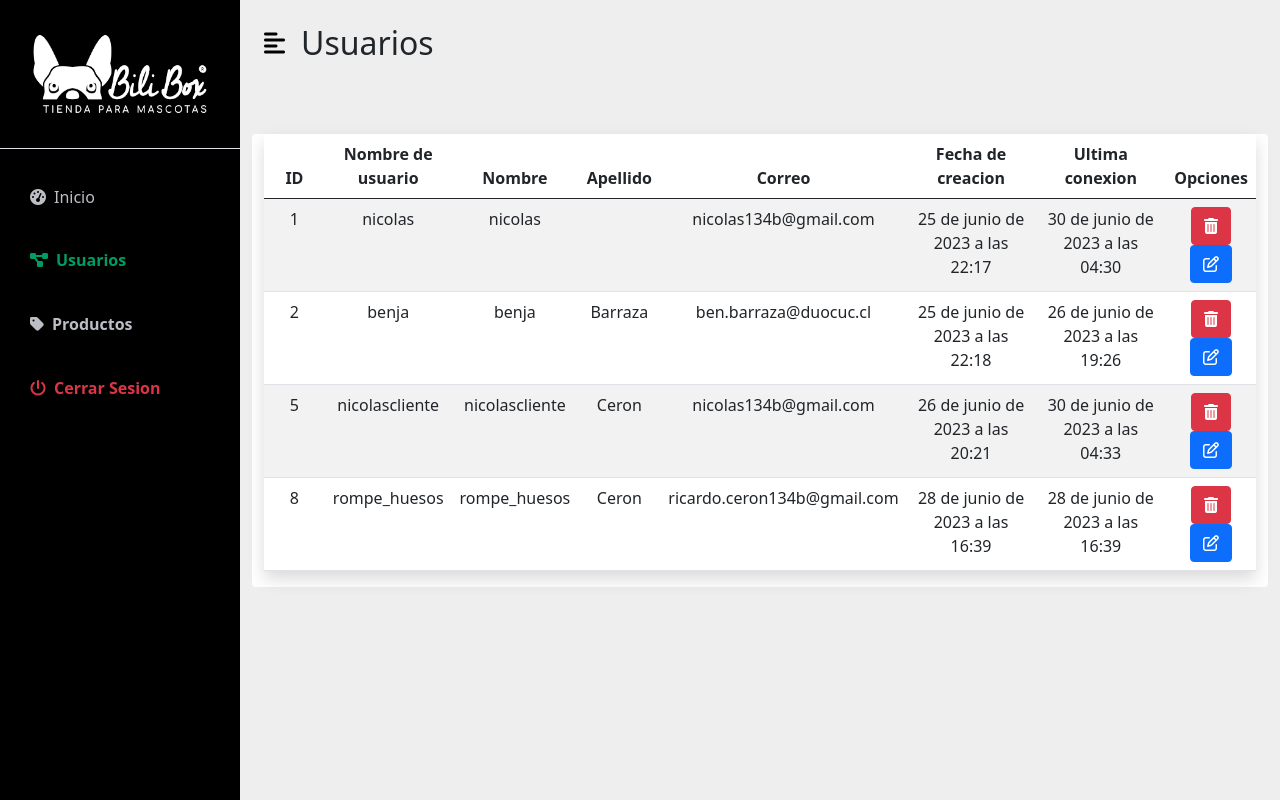
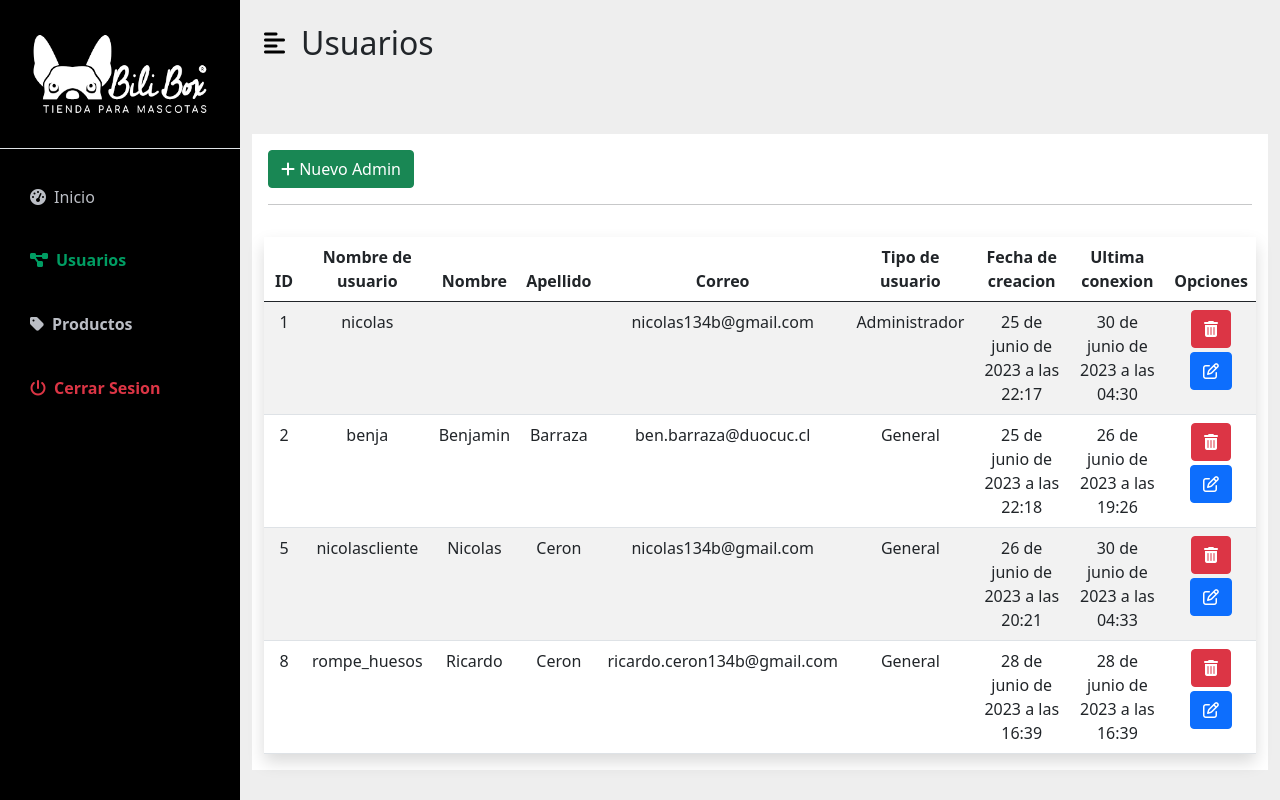
Before and after one commit to NicolasCeronM/ET-Django, a Django app: page /dash_admin/usuarios/ in a window 1280 px wide. Run offline with Django 4.2, Linux system fonts and the light colour scheme; a user stored in the database is signed in; data comes from the database, SQL or seed files in the repository; both versions use the stored data as it was after the commit; some libraries are stand-ins or nearby versions.

Commit message:
modified:   App/__pycache__/views.cpython-310.pyc 	modified:   App/templates/registration/registrar.html 	modified:   App/views.py 	modified:   AppDashboard/templates/Dashboards/compras.html 	new file:   AppDashboardAdmin/__pycache__/forms.cpython-310.pyc 	modified:   AppDashboardAdmin/__pycache__/urls.cpython-310.pyc 	modified:   AppDashboardAdmin/__pycache__/views.cpython-310.pyc 	modified:   AppDashboardAdmin/templates/dash_admin/inicio.html 	new file:   AppDashboardAdmin/templates/dash_admin/usuario_agregar.html 	modified:   AppDashboardAdmin/templates/dash_admin/usuarios.html 	modified:   AppDashboardAdmin/urls.py 	modified:   AppDashboardAdmin/views.py 	modified:   db.sqlite3

```diff
--- a/App/views.py
+++ b/App/views.py
@@ -42,7 +42,9 @@ def registrar(request):
     }
 
     if request.method == 'POST':
+
         formulario = CustomUserForm(request.POST)
+
         if formulario.is_valid():
             formulario.save()
             #Autenticar usuario
--- a/AppDashboard/templates/Dashboards/compras.html
+++ b/AppDashboard/templates/Dashboards/compras.html
@@ -39,8 +39,6 @@
                             <li>{{detalle}} </li>
                         </ul>
 
-
-
                     {% endif %}
 
                 {% endfor %}
--- /dev/null
+++ b/AppDashboardAdmin/templates/dash_admin/usuario_agregar.html
@@ -0,0 +1,72 @@
+<!-- Modal -->
+<div class="modal fade" id="usuario_agregar" tabindex="-1" aria-labelledby="exampleModalLabel" aria-hidden="true">
+    <div class="modal-dialog modal-xl">
+        <div class="modal-content">
+            <div class="modal-header">
+                <h1 class="modal-title fs-5" id="exampleModalLabel">Nuevo super usuario</h1>
+                <button type="button" class="btn-close" data-bs-dismiss="modal" aria-label="Close"></button>
+            </div>
+
+            <!--BODY-->
+            <div class="modal-body">
+
+                <form action="" method="POST">
+                    {% csrf_token %}
+
+                    <div class="row">
+                        <div class="col mx-auto p-3">
+
+                            <div class="mb-3">
+                                <label for="exampleInputPassword1" class="form-label">Nombre</label>
+                                <input type="text" class="form-control" id="exampleInputPassword1" name="nombre">
+                            </div>
+
+                            <div class="mb-3">
+                                <label for="exampleInputPassword1" class="form-label">Apellido</label>
+                                <input type="text" class="form-control" id="exampleInputPassword1" name="apellido">
+                            </div>
+
+
+                            <div class="mb-3">
+                                <label for="exampleInputEmail1" class="form-label">Email address</label>
+                                <input type="email" class="form-control" id="exampleInputEmail1"
+                                    aria-describedby="emailHelp" name="correo">
+                                <div id="emailHelp" class="form-text">We'll never share your email with anyone else.
+                                </div>
+                            </div>
+
+                            <div class="mb-3">
+                                <label for="exampleInputPassword1" class="form-label">Nombre de usuario</label>
+                                <input type="text" class="form-control" id="exampleInputPassword1" name="username">
+                            </div>
+
+                            <div class="mb-3">
+                                <label for="exampleInputPassword1" class="form-label">Password</label>
+                                <input type="password" class="form-control" id="exampleInputPassword1" name="pass1">
+                            </div>
+
+                            <div class="mb-3">
+                                <label for="exampleInputPassword1" class="form-label">Password</label>
+                                <input type="password" class="form-control" id="exampleInputPassword1" name="pass2">
+                            </div>
+
+
+                        </div>
+
+                    </div>
+
+                    <!--FOOTER-->
+                    <div class="modal-footer">
+                        <button type="button" class="btn btn-danger" data-bs-dismiss="modal">Cerrar</button>
+                        <button type="submit" class="btn btn-primary">Registrar</button>
+                    </div>
+
+                </form>
+
+
+
+            </div>
+
+        </div>
+    </div>
+</div>
--- a/AppDashboardAdmin/templates/dash_admin/usuarios.html
+++ b/AppDashboardAdmin/templates/dash_admin/usuarios.html
@@ -23,9 +23,23 @@
 
     <div class="container-fluid px-4 mt-5">
 
-        <div class="row">
+        <div class="row" style="background-color: white;">
 
-            <div class="col table-responsive-sm rounded " style="background-color: white;">
+            <!--* ENCABEZADO (BOTONES) *-->
+
+            <div class="p-3">
+                <button class="btn btn-success" data-bs-toggle="modal" data-bs-target="#usuario_agregar">
+                    <i class="fa-solid fa-plus"></i>
+                    Nuevo Admin
+                </button>
+                <hr>
+            </div>
+
+            <!--Modal-->
+            {% include 'dash_admin/usuario_agregar.html' %}
+
+
+            <div class="col table-responsive-sm rounded">
 
                 <table class="table table-striped text-center shadow">
                     <thead>
@@ -35,6 +49,7 @@
                             <th class="col-1">Nombre</th>
                             <th class="col-1">Apellido</th>
                             <th class="col-2">Correo</th>
+                            <th class="col-2">Tipo de usuario</th>
                             <th class="col-2">Fecha de creacion</th>
                             <th class="col-2">Ultima conexion</th>
                             <th class="col-1">Opciones</th>
@@ -48,13 +63,20 @@
                         <tr>
                             <td>{{i.id}}</td>
                             <td>{{i.username}}</td>
-                            <td>{{i}}</td>
+                            <td>{{i.first_name}}</td>
                             <td>{{i.last_name}}</td>
                             <td>{{i.email}}</td>
+                            <td>
+                                {% if i.is_staff %}
+                                Administrador
+                                {% else %}
+                                General
+                                {% endif %}
+                            </td>
                             <td>{{i.date_joined}}</td>
                             <td>{{i.last_login}}</td>
                             <td>
-                                <a href="#" onclick="eliminarUser({{i.id}})"> <button class="btn btn-danger"><i
+                                <a href="#" onclick="eliminarUser({{i.id}})"> <button class="btn btn-danger mb-1"><i
                                             class="fa-solid fa-trash-can"></i></button></a>
 
                                 <a href="#"> <button class="btn btn-primary"><i
@@ -79,6 +101,7 @@
     </div>
 
 </div>
+
 
 
 {% block js %}
@@ -111,6 +134,28 @@
 
 {% endblock js %}
 
+{% if messages %}
+    {% for m in messages %}
+        {% if m.tags == 'success'  %}
+            <script>
+                Swal.fire({
+                    'title':'Hecho',
+                    'text': '{{m}} {{m.tags}}',
+                    'icon': '{{m.tags}}'
+                })
+            </script>
+            {% else %}
+            <script>
+                Swal.fire({
+                    'title':'Error',
+                    'text': '{{m}}',
+                    'icon': '{{m.tags}}'
+                })
+            </script>
+        {% endif %}
+    {% endfor %}
+{% endif %}
+
 <!--Importar jquery-->
 <script src="https://code.jquery.com/jquery-3.6.4.min.js"></script>
 <!--CDN DE DATATABLE-->
--- a/AppDashboardAdmin/urls.py
+++ b/AppDashboardAdmin/urls.py
@@ -6,10 +6,11 @@ from django.conf import settings
 app_name = "admin_page"
 
 urlpatterns = [
-
+    #Paginas principales
     path('', views.inicio, name='inicio'),
     path('usuarios/',views.usuarios,name='usuarios'),
     path('productos/',views.productos, name='productos'),
+    #Acciones
     path('editar/<id>/',views.user_edit, name='editar'),
     path('modificar/<id>/',views.modificar_producto, name='modificar'),
     path('eliminar/<id>/',views.eliminar, name='eliminar'),
--- a/AppDashboardAdmin/views.py
+++ b/AppDashboardAdmin/views.py
@@ -1,9 +1,10 @@
 from django.shortcuts import render, get_object_or_404, redirect
 from App.models import Articulo
+from App.forms import CustomUserForm
 from AppPedidos.models import Pedido, DetallePedido
 from django.contrib.auth.decorators import login_required
 from django.contrib.auth import logout
-from django.contrib.auth.models import User
+from django.contrib.auth.models import User, UserManager
 from django.contrib import messages
 from django.core.paginator import Paginator
 from django.http import Http404
@@ -13,33 +14,79 @@ from django.http import Http404
 @login_required
 def inicio(request):
 
-    #!AGREGAR LA INFORMACION A LA PANTALLAD E INICIO
-    productos = Articulo.objects.all()
-    cantidad_Producto = productos.count()
+    if request.user.is_staff:
 
-    pedidos = Pedido.objects.all()
-    cantidad_pedidos = pedidos.count()
-
-    detalle = DetallePedido.objects.all()
+        usuarios = User.objects.all()
+        user_cant = usuarios.count()
 
 
-    ctx = {
-        'producto_cant':cantidad_Producto,
-        'pedidos_cant': cantidad_pedidos,
-        'pedidos':pedidos,
-        'detalle':detalle,
-    }
+        productos = Articulo.objects.all()
+        cantidad_Producto = productos.count()
 
-    return render(request,'dash_admin/inicio.html',ctx)
+        pedidos = Pedido.objects.all()
+        cantidad_pedidos = pedidos.count()
+
+        detalle = DetallePedido.objects.all()
+
+
+        ctx = {
+            'producto_cant':cantidad_Producto,
+            'pedidos_cant': cantidad_pedidos,
+            'usuarios_cant': user_cant,
+            'pedidos':pedidos,
+            'detalle':detalle,
+        }
+
+        return render(request,'dash_admin/inicio.html',ctx)
+    else:
+        return redirect(to='index')
+
 
 @login_required
 def usuarios(request):
+    if request.method =='POST':
 
-    usuarios = User.objects.all()
+        username = request.POST.get('username')
+        contra = request.POST.get('pass1')
+        nombre = request.POST.get('nombre')
+        apellido = request.POST.get('apellido')
+        correo = request.POST.get('correo')
 
-    ctx = {'usuarios':usuarios}
+        if User.objects.filter(username=username).exists():
+            messages.error(request,'El usuario ya existe')
+             #Informacion de usuarioa
+            usuarios = User.objects.all()
 
-    return render (request,'dash_admin/usuarios.html',ctx)
+            ctx = {
+                'usuarios':usuarios,
+                'form':CustomUserForm(),
+            }
+            return render (request,'dash_admin/usuarios.html',ctx)
+        else:
+            user = User.objects.create_superuser(username=username, password=contra, email=correo, last_name = apellido, first_name = nombre)
+
+            user.save()
+
+            messages.success(request,'Usuario creado correctamente')
+            #Informacion de usuarioa
+            usuarios = User.objects.all()
+
+            ctx = {
+                'usuarios':usuarios,
+                'form':CustomUserForm(),
+            }
+
+            return render (request,'dash_admin/usuarios.html',ctx)
+    else:
+        #Informacion de usuarioa
+        usuarios = User.objects.all()
+
+        ctx = {
+            'usuarios':usuarios,
+            'form':CustomUserForm(),
+        }
+        return render(request,'dash_admin/usuarios.html',ctx)
+
 
 @login_required
 def productos(request):
@@ -154,6 +201,7 @@ def eliminar_usuario(request,id):
     return redirect(to='admin_page:usuarios')
 
 
+
 def salir(request):
 
     logout(request)
```
Also changed, not shown: AppDashboardAdmin/templates/dash_admin/inicio.html (+5 -4 lines), App/templates/registration/registrar.html (line endings or trailing spaces), db.sqlite3.
